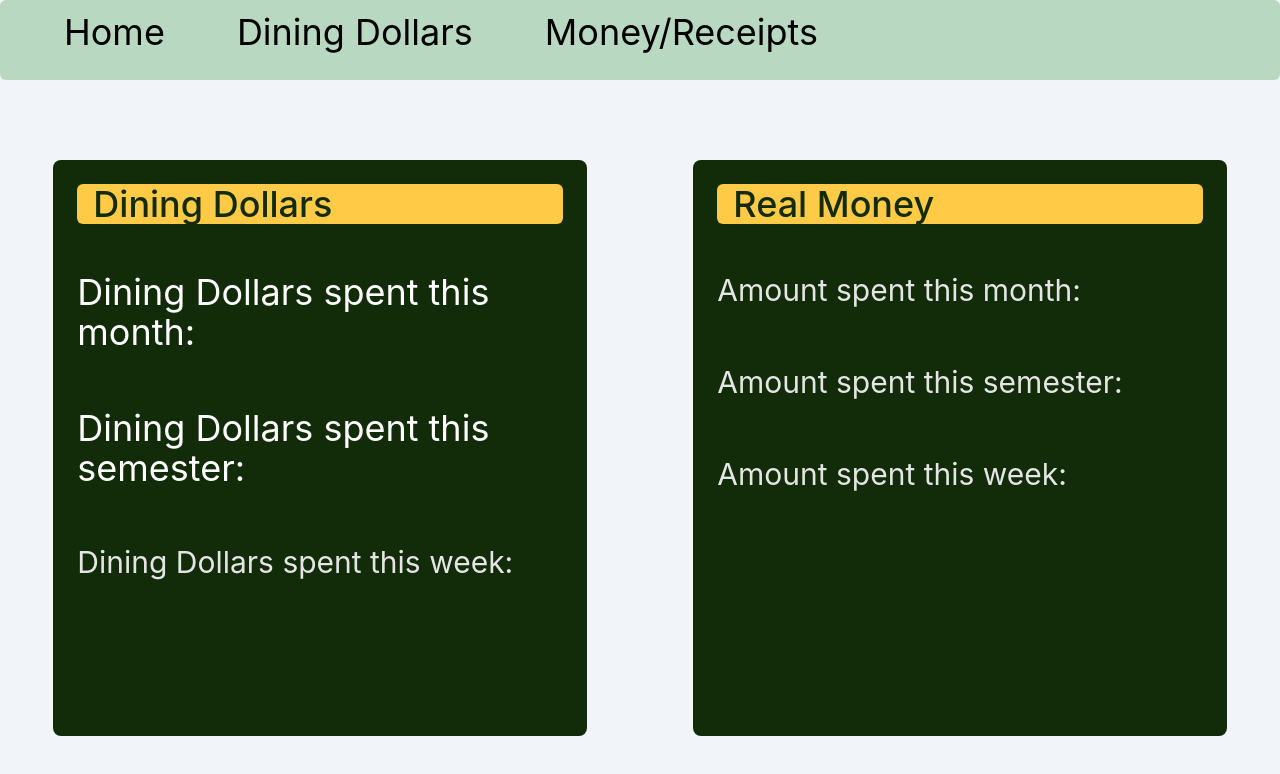
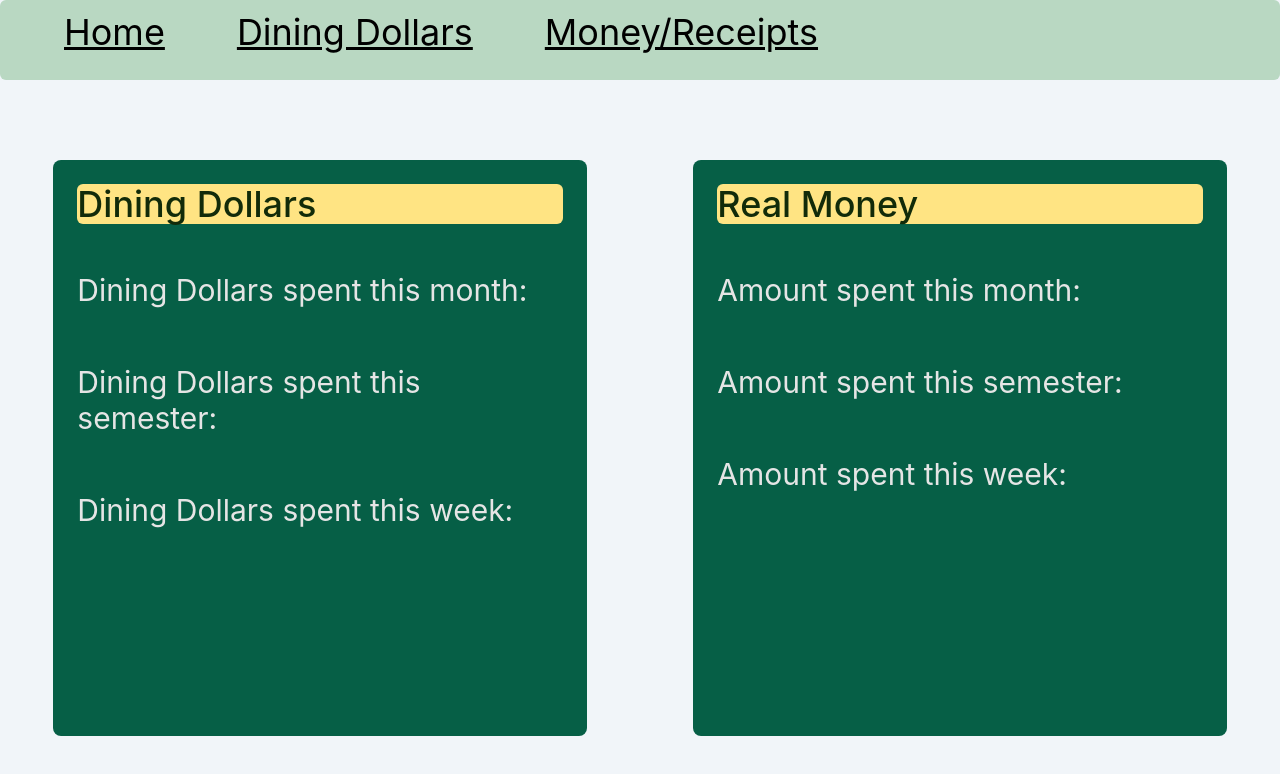
Before and after one commit to l-zheng24/budget-budgie, a React (Create React App) app: page /dashboard in a window 1280 px wide. Shown: the top 774 px of the page. Built offline with nearby package versions, Linux system fonts and the light colour scheme.

Commit message:
padding and budgie size

```diff
--- a/src/components/Dashboard.js
+++ b/src/components/Dashboard.js
@@ -1,53 +1,49 @@
-import React, { useState } from 'react'
-import { Progress } from "@material-tailwind/react"
+import React, { useState } from "react";
+import { Progress } from "@material-tailwind/react";
 
 function Dashboard() {
   return (
     <React.Fragment>
       <section class="bg-slate-100">
-
         <nav class="bg-celadon w-full h-20 rounded-md">
           <ol class="list-reset flex space-x-16 pt-3">
+            <li></li>
             <li>
-
-            </li>
-            <li >
               <a
                 href="/"
-                class="mr-2 text-4xl  rounded-md text-primary transition duration-150 ease-in-out hover:text-primary-600 focus:text-primary-600 active:text-primary-700 dark:text-primary-400 dark:hover:text-primary-500 dark:focus:text-primary-500 dark:active:text-primary-600"
-                >Home</a
+                class="underline mr-2 text-4xl  rounded-md text-primary transition duration-150 ease-in-out hover:text-primary-600 focus:text-primary-600 active:text-primary-700 dark:text-primary-400 dark:hover:text-primary-500 dark:focus:text-primary-500 dark:active:text-primary-600"
               >
+                Home
+              </a>
             </li>
             <li>
               <a
                 href="/mealplan"
-                class="mr-2 text-4xl rounded-md text-primary transition duration-150 ease-in-out hover:text-primary-600 focus:text-primary-600 active:text-primary-700 dark:text-primary-400 dark:hover:text-primary-500 dark:focus:text-primary-500 dark:active:text-primary-600e"
-                >Dining Dollars</a
+                class="underline mr-2 text-4xl rounded-md text-primary transition duration-150 ease-in-out hover:text-primary-600 focus:text-primary-600 active:text-primary-700 dark:text-primary-400 dark:hover:text-primary-500 dark:focus:text-primary-500 dark:active:text-primary-600e"
               >
+                Dining Dollars
+              </a>
             </li>
             <a
               href="/realmoney"
-                class="mr-2 text-4xl  rounded-md text-primary transition duration-150 ease-in-out hover:text-primary-600 focus:text-primary-600 active:text-primary-700 dark:text-primary-400 dark:hover:text-primary-500 dark:focus:text-primary-500 dark:active:text-primary-600"
-                >Money/Receipts</a
+              class="underline mr-2 text-4xl  rounded-md text-primary transition duration-150 ease-in-out hover:text-primary-600 focus:text-primary-600 active:text-primary-700 dark:text-primary-400 dark:hover:text-primary-500 dark:focus:text-primary-500 dark:active:text-primary-600"
             >
+              Money/Receipts
+            </a>
           </ol>
         </nav>
 
-        <div class='w-screen h-screen grid text-white text-4xl md:grid-cols-2'>
-
+        <div class="w-screen h-screen grid text-white text-4xl md:grid-cols-2">
           <div class="flex justify-center pt-20 ">
-
-                <div
-                  class=" flex-col rounded-lg bg-dark-green w-5/6 h-4/5 flex">
+            <div class=" flex-col rounded-lg bg-emerald-800 w-5/6 h-4/5 flex">
               <div class=" flex-col justify-start p-6 flex">
-                    <h5
-                      class="px-4 mb-2 text-4xl font-medium text-dark-green bg-sunglow rounded-md">
+                <h5 class="mb-2 text-4xl font-medium text-dark-green  bg-sunglow rounded-md">
                   Dining Dollars
                 </h5>
-                    <p class="mb-4 text-3xltext-neutral-200 pt-10">
+                <p class="mb-4 text-3xl text-neutral-200 pt-10">
                   Dining Dollars spent this month:
                 </p>
-                    <p class="mb-4 text-3xltext-neutral-200 pt-10">
+                <p class="mb-4 text-3xl text-neutral-200 pt-10">
                   Dining Dollars spent this semester:
                 </p>
                 <p class="mb-4 text-3xl text-neutral-200 pt-10">
@@ -55,17 +51,12 @@ function Dashboard() {
                 </p>
               </div>
             </div>
-
           </div>
 
-
-
           <div class="flex justify-center pt-20 ">
-              <div
-                class=" flex-col rounded-lg bg-dark-green w-5/6 h-4/5 flex ">
+            <div class=" flex-col rounded-lg bg-emerald-800 w-5/6 h-4/5 flex ">
               <div class="flex flex-col justify-start p-6">
-                  <h5
-                    class="px-4 mb-2 text-4xl font-medium text-dark-green bg-sunglow rounded-md">
+                <h5 class="mb-2 text-4xl font-medium text-dark-green  bg-sunglow rounded-md ">
                   Real Money
                 </h5>
                 <p class="mb-4 text-3xl  text-neutral-200 pt-10">
@@ -80,8 +71,6 @@ function Dashboard() {
               </div>
             </div>
           </div>
-
-
         </div>
       </section>
     </React.Fragment>
--- a/src/components/Login.js
+++ b/src/components/Login.js
@@ -82,7 +82,7 @@ function Login() {
               Budget Budgie
             </h2>
                 <img
-                  class="mx-auto h-[10rem] w-auto"
+                  class="mx-auto h-2/3 w-2/3"
                   src = {require('../budgie.png')} height={500} width={500}
                   alt = "Your Company"
                 />
@@ -105,7 +105,7 @@ function Login() {
                       value = {inputs.username || ""}
                       required
                       onChange={handleChange}
-                      className="relative block w-full rounded-t-md border-0 py-1.5 text-gray-900 ring-1 ring-inset ring-gray-300 placeholder:text-gray-400 focus:z-10 focus:ring-2 focus:ring-inset focus:ring-indigo-600 sm:text-sm sm:leading-6"
+                      className="p-3 relative block w-full rounded-t-md border-0 py-1.5 text-gray-900 ring-1 ring-inset ring-gray-300 placeholder:text-gray-400 focus:z-10 focus:ring-2 focus:ring-inset focus:ring-indigo-600 sm:text-sm sm:leading-6"
                       placeholder="Username"
                     />
                   </div>
@@ -120,7 +120,7 @@ function Login() {
                       value = {inputs.password || ""}
                       required
                       onChange={handleChange}
-                      className="relative block w-full rounded-b-md border-0 py-1.5 text-gray-900 ring-1 ring-inset ring-gray-300 placeholder:text-gray-400 focus:z-10 focus:ring-2 focus:ring-inset focus:ring-indigo-600 sm:text-sm sm:leading-6"
+                      className="p-3 relative block w-full rounded-b-md border-0 py-1.5 text-gray-900 ring-1 ring-inset ring-gray-300 placeholder:text-gray-400 focus:z-10 focus:ring-2 focus:ring-inset focus:ring-indigo-600 sm:text-sm sm:leading-6"
                       placeholder="Password"
                     />
                   </div>
--- a/tailwind.config.js
+++ b/tailwind.config.js
@@ -12,8 +12,9 @@ module.exports = {
       'celadon': '#b9d8c2',
       'light-blue': '#9ac2c9',
       'cadet-grey': '#8aa1b1',
-      'sunglow': '#ffcb47',
+      'sunglow': '#FFE483',
       'cosmicLatte': '#FFFBEC',
+      'office-green': '#0c7800',
 
 
     },},
```
Also changed, not shown: src/components/MealPlan.js (+1 -112 lines). Lines whose indentation alone changed are shown as unchanged.
